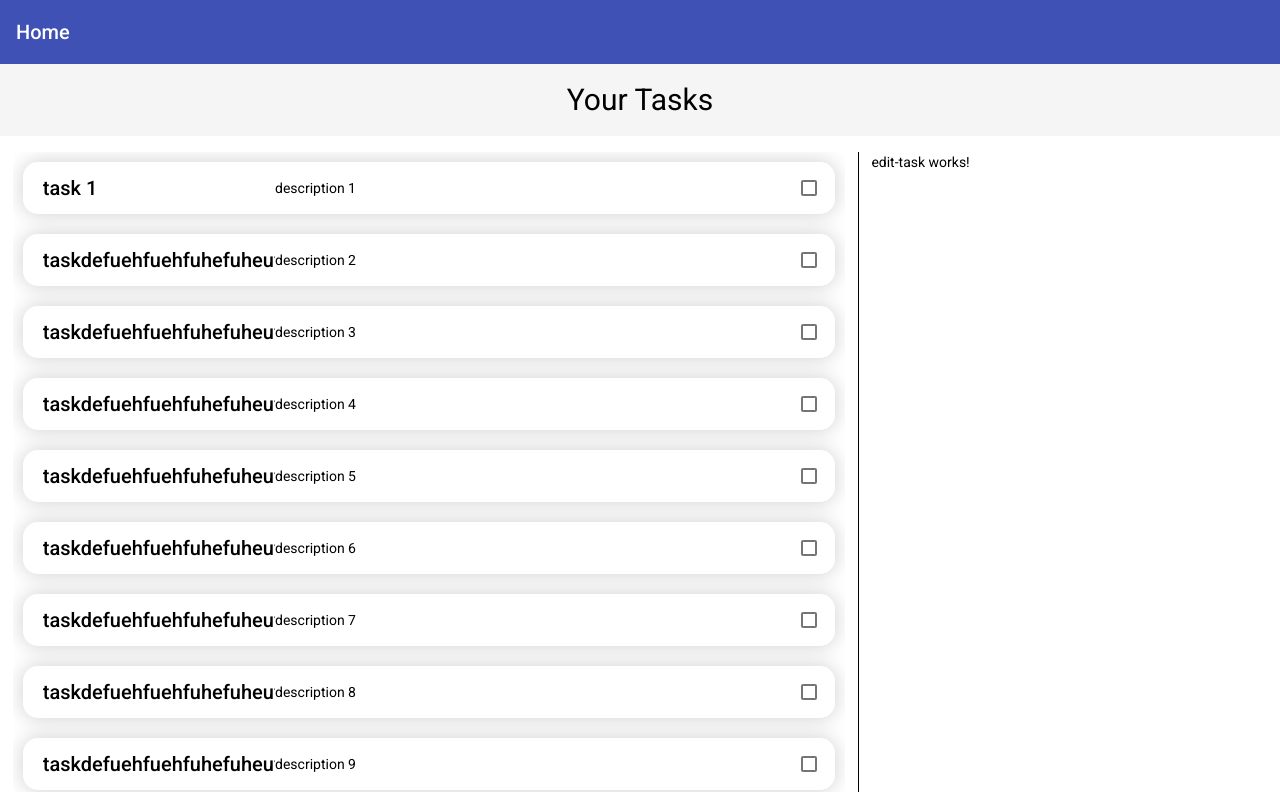
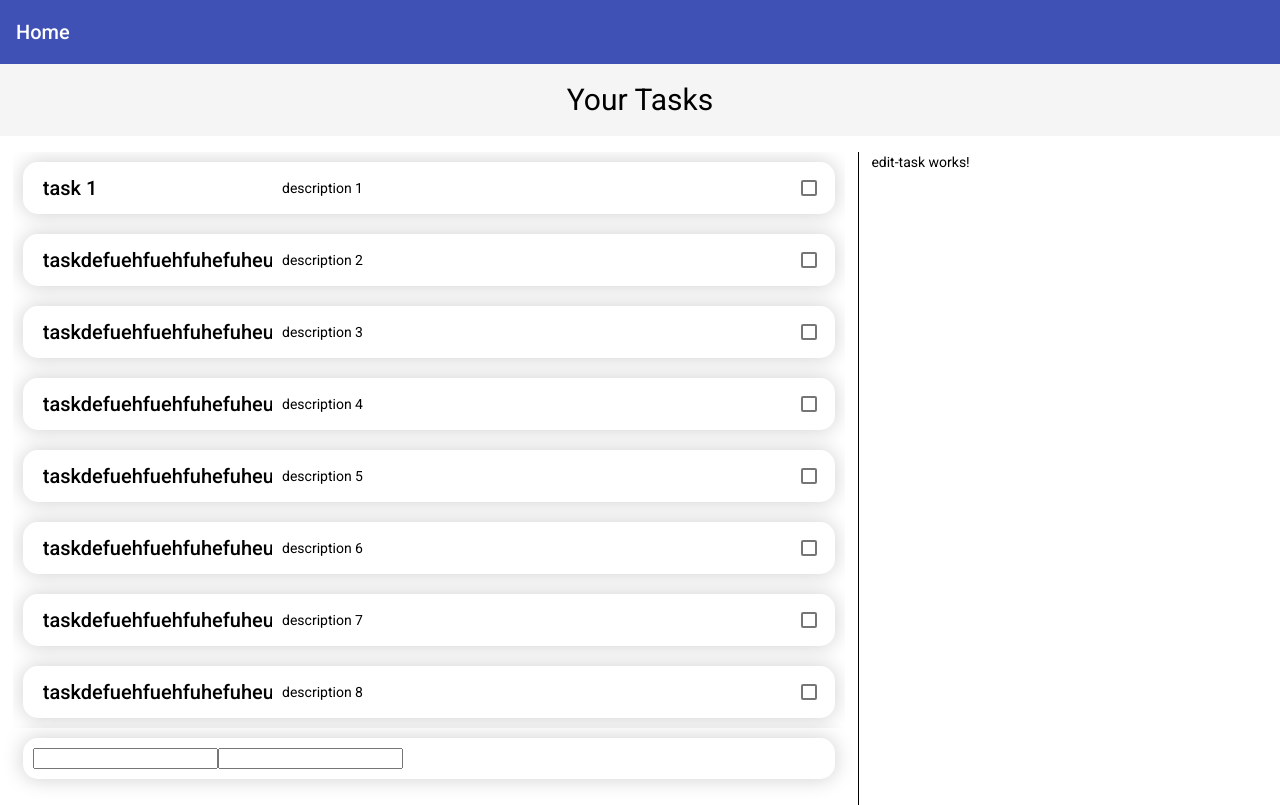
Before and after one commit to JuleZ1905/angular_zangl, an Angular app: page /home in a window 1280 px wide. Built offline with nearby package versions, Linux system fonts and the light colour scheme.

Commit message:
css added

```diff
--- a/src/app/app.module.ts
+++ b/src/app/app.module.ts
@@ -15,7 +15,7 @@ import { EditTaskComponent } from './edit-task/edit-task.component';
     AppComponent,
     HomeComponent,
     TaskComponent,
-    EditTaskComponent
+    EditTaskComponent,
   ],
   imports: [
     BrowserModule,
--- a/src/app/home/home.component.css
+++ b/src/app/home/home.component.css
@@ -35,9 +35,31 @@ a {
   flex-direction: column;
   margin-left: 1%;
   width: 65%;
-  height: 100%;
+}
+
+.task-list {
+  display: flex;
+  flex-direction: column;
+  height: 90%;
+  overflow: hidden;
+}
+
+.add-view {
+  height: 10%;
+  width: 100%;
+  display: flex;
+  flex-direction: column;
+  align-items: center;
+}
+
+.add-task {
+  width: 100%;
+}
+
+.task-list:hover {
   overflow: scroll;
 }
+
 .task-item {
   box-shadow: 0 0 20px 1px lightgrey;
   margin: 10px;
@@ -51,7 +73,7 @@ a {
 
 .v-line {
     border-left: 1px solid black;
-    height: 100%;
+    height: 102%;
     margin-left: 1%;
     margin-right: 1%;
 }
--- a/src/app/home/home.component.ts
+++ b/src/app/home/home.component.ts
@@ -12,12 +12,17 @@ import { Component, OnInit } from '@angular/core';
       </div>
       <div class="task-view">
         <div class="tasks">
-          <app-task
-            class="task-item"
-            *ngFor="let task of tasks"
-            [task]="task"
-          ></app-task>
-          <app-task [isAddTask]="true"></app-task>
+          <div class="task-list">
+            <app-task
+              class="task-item"
+              *ngFor="let task of tasks"
+              [task]="task"
+            ></app-task>
+          </div>
+          <div class="add-view">
+            <app-task class="add-task" [isAddTask]="true">
+            </app-task>
+          </div>
         </div>
         <div class="v-line"></div>
         <app-edit-task> </app-edit-task>
--- a/src/app/task/task.component.css
+++ b/src/app/task/task.component.css
@@ -9,12 +9,22 @@
   width: 30%;
   margin: 0;
   margin-left: 10px;
+  margin-right: 10px;
+  overflow: hidden;
+}
+
+.task-name:hover {
   overflow: scroll;
 }
 
 .task-desc {
   width: 65%;
   margin: 0;
+  overflow: hidden;
+}
+
+.task-desc:hover {
+  overflow: scroll;
 }
 
 .task-checkbox {
@@ -23,3 +33,9 @@
   width: 5%;
   margin-right: 1%;
 }
+
+.add-task {
+  box-shadow: 0 0 20px 1px lightgrey;
+  margin: 10px;
+  border-radius: 15px;
+}
--- a/src/app/task/task.component.ts
+++ b/src/app/task/task.component.ts
@@ -9,13 +9,9 @@ import { Task } from '../interfaces';
       <p class="task-desc">{{ task.description }}</p>
       <mat-checkbox class="task-checkbox"></mat-checkbox>
     </div>
-    <div class="addTask">
-      <!-- <button
-        mat-fab
-        color="warn"
-      >
-        <mat-icon class="delete-btn">delete</mat-icon>
-      </button> -->
+    <div class="task add-task" *ngIf="isAddTask">
+      <input type="text">
+      <input type="text">
     </div>
   `,
   styleUrls: ['./task.component.css'],
```
Lines whose indentation alone changed are shown as unchanged.
